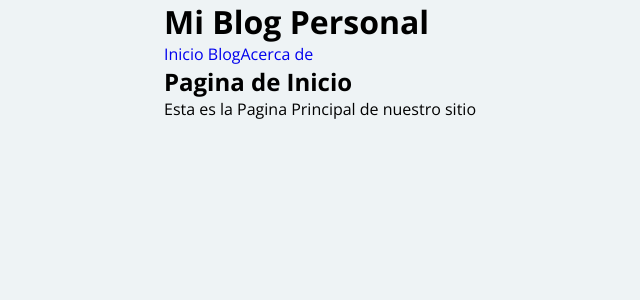
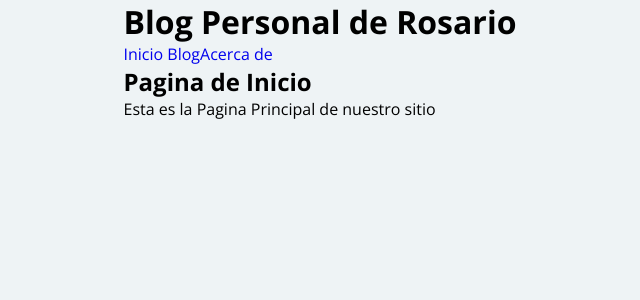
Before and after one commit to rosario-martinez/Mi-Primera-App-con-React, a React (Create React App) app in the folder react-curso/practicas/app_blog/: page / in a window 1280 px wide. Shown: the top 300 px of the page, without its empty margins (320-960 px from the left). Built offline with nearby package versions, Linux system fonts and the light colour scheme.

Commit message:
cambie nombre de acerca de

```diff
--- a/react-curso/practicas/app_blog/src/componentes/Header.js
+++ b/react-curso/practicas/app_blog/src/componentes/Header.js
@@ -5,7 +5,7 @@ import { NavLink } from 'react-router-dom';
 const Header = () => {
     return (
       <header>
-        <h1>Mi Blog Personal</h1>
+        <h1>Blog Personal de Rosario</h1>
         <nav>
           <NavLink to="/">Inicio </NavLink>
           <NavLink to="/blog">Blog</NavLink>
```
